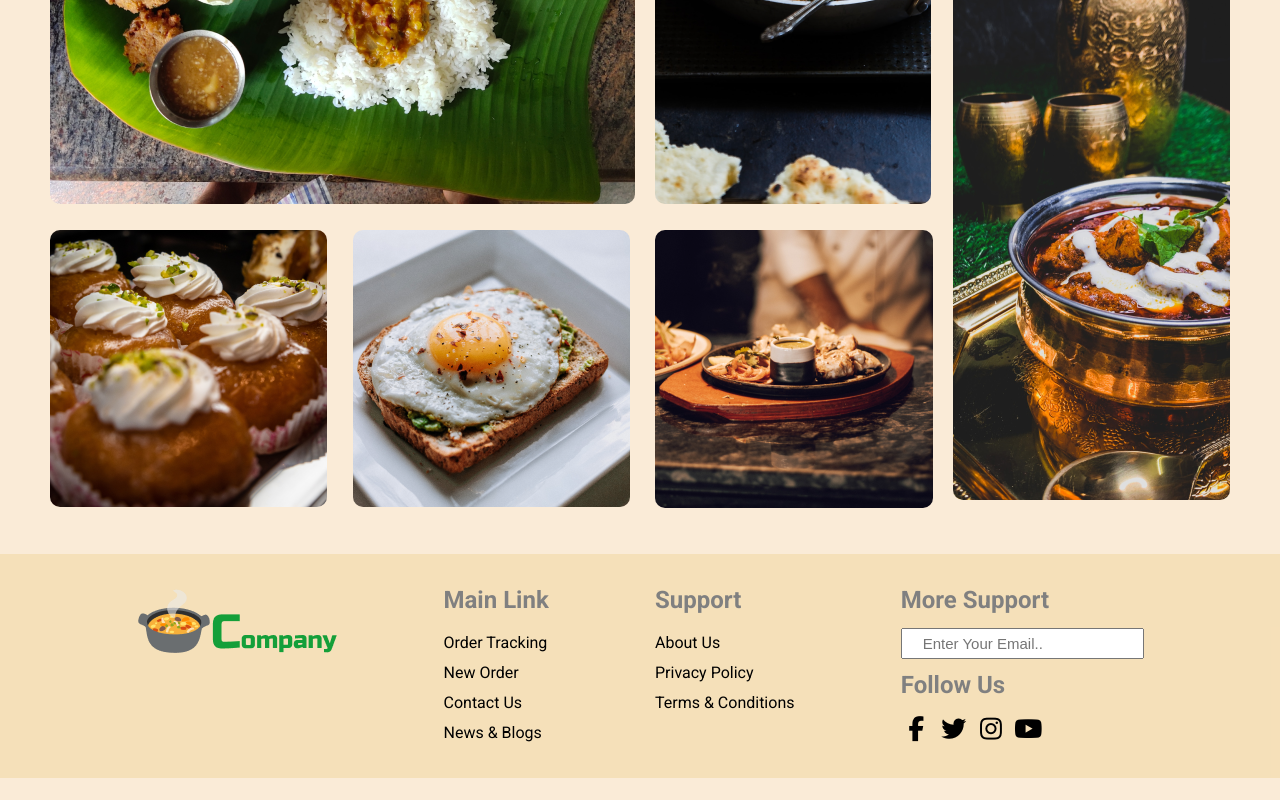
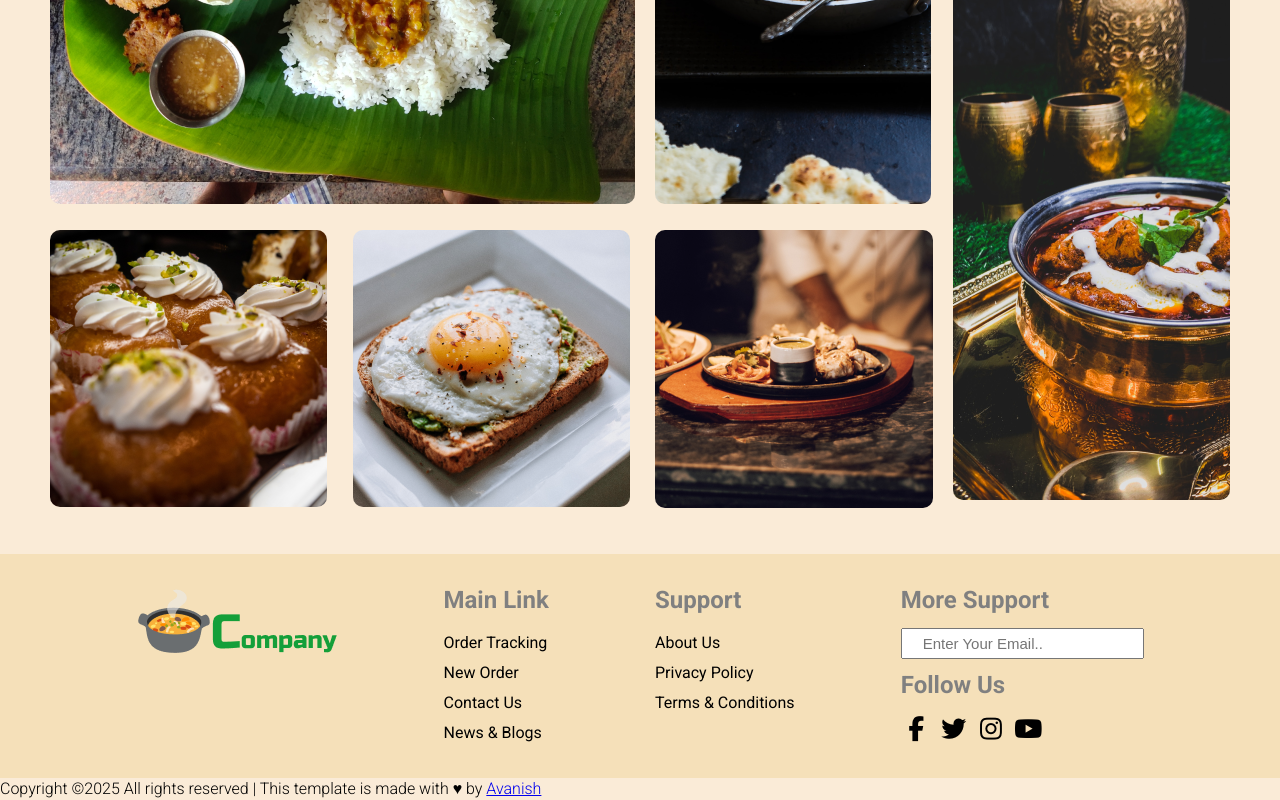
Before and after one commit to AvanishYadav-80/Restaurant-Website, a plain HTML site: page index.html in a window 1280 px wide. Shown: the part 1660-2460 px from the top of the page. Before the commit the page ends 2438 px from the top, so only its background shows below. Drawn offline with Linux system fonts and the light colour scheme.

Commit message:
Update index.html

```diff
--- a/index.html
+++ b/index.html
@@ -135,6 +135,10 @@
             </div>
         </div>
     </footer>
+    <div class="caption">
+        <p>Copyright &copy;2025 All rights reserved | This template is made with <span>&hearts;</span> by <a
+                href="#">Avanish</a></p>
+    </div>
 </body>
 
 </html>
```
